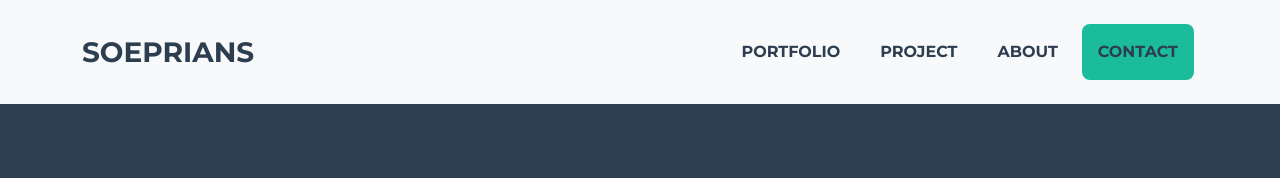
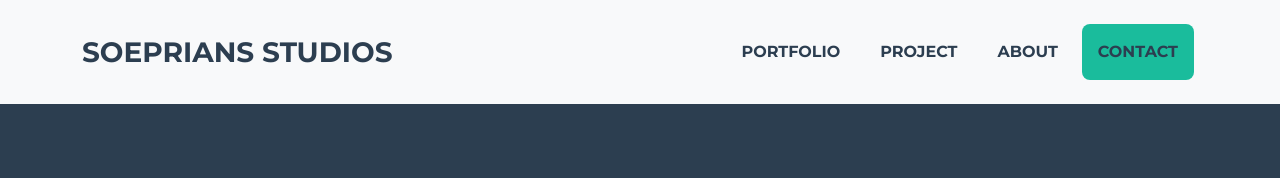
Before and after one commit to soeprians/soepriansstudios, a plain HTML site: page index.html in a window 1280 px wide. Shown: the top 178 px of the page. Drawn offline with nearby package versions, Linux system fonts and the light colour scheme.

Commit message:
Update index.html

```diff
--- a/index.html
+++ b/index.html
@@ -20,7 +20,7 @@
         <!-- Navigation-->
         <nav class="navbar navbar-expand-lg bg-light text-uppercase fixed-top" id="mainNav">
             <div class="container">
-                <a class="navbar-brand text-secondary" href="#page-top">Soeprians</a>
+                <a class="navbar-brand text-secondary" href="#page-top">Soeprians Studios</a>
                 <button class="navbar-toggler text-uppercase font-weight-bold bg-secondary text-white rounded" type="button" data-bs-toggle="collapse" data-bs-target="#navbarResponsive" aria-controls="navbarResponsive" aria-expanded="false" aria-label="Toggle navigation">
                     Menu
                     <i class="fas fa-bars"></i>
```
